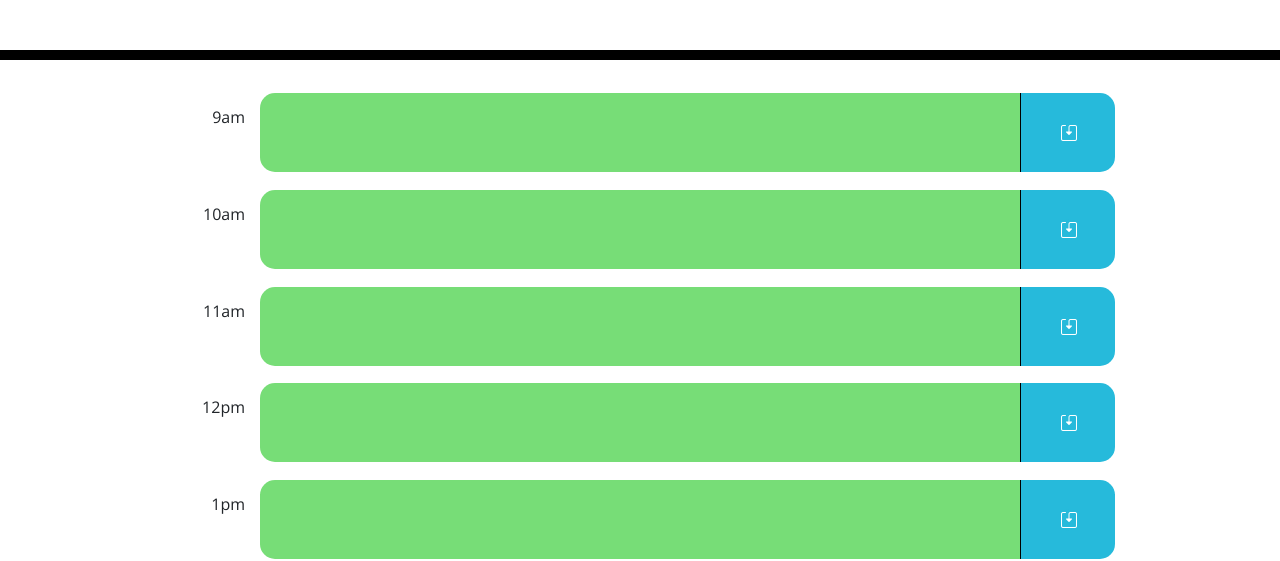
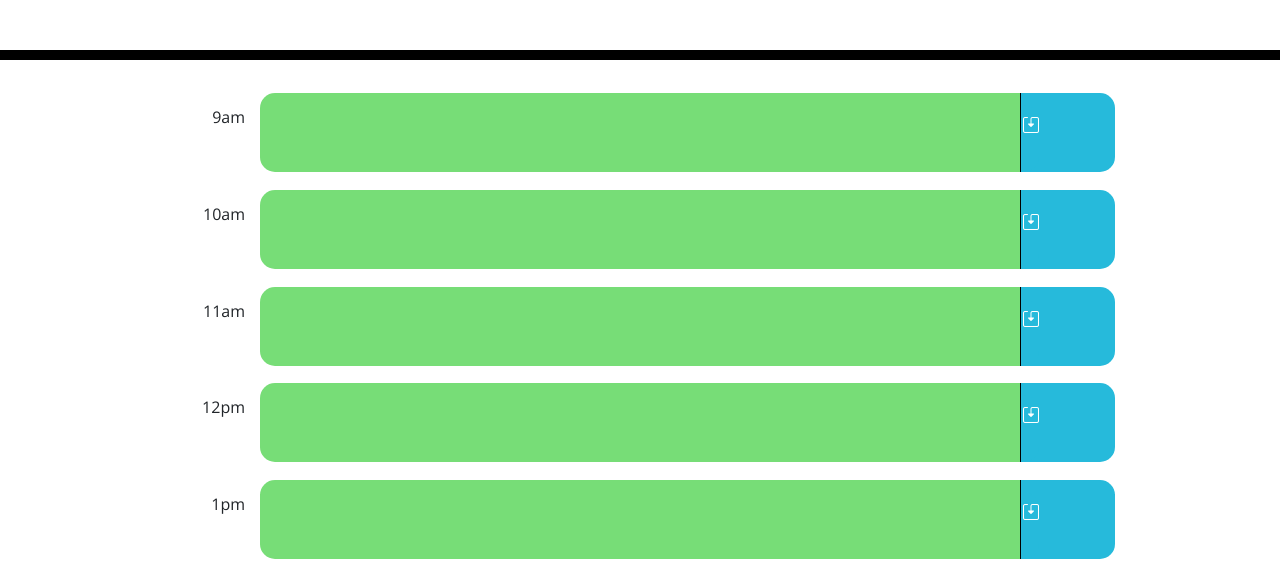
Before and after one commit to Castoreno05/WorkDayPlanner, a plain HTML site: page index.html in a window 1280 px wide. Shown: the part 269-830 px from the top of the page. Drawn offline with nearby package versions, Linux system fonts and the light colour scheme.

Commit message:
Updated save butons

```diff
--- a/Assets/style.css
+++ b/Assets/style.css
@@ -64,15 +64,17 @@ textarea{
 }
 
 .saveBtn {
+  display: flex;
   border-top-right-radius: 15px;
   border-bottom-right-radius: 15px;
   background-color: #26badb;
   color: white;
-  padding-left: 20px;
+  padding-left: 1px;
+  padding-top:12px;
 }
 
 .saveBtn i:hover {
-  font-size: 35px;
+  font-size: 30px;
   transition: all .3s ease-in-out;
 }
 
```
